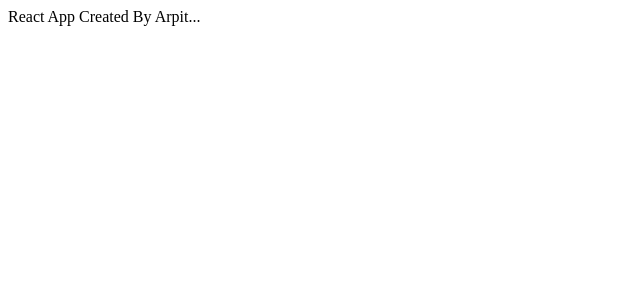
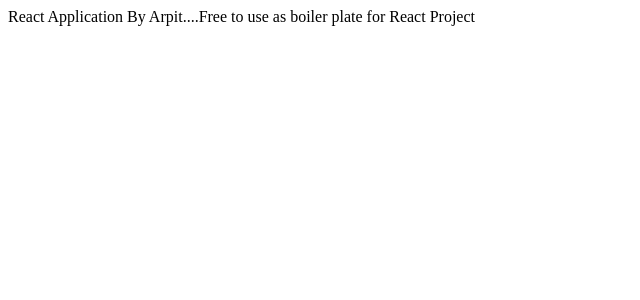
Before and after one commit to ArpitSharma2800/ReactBoilerPlate_Redux-thunk, a React app: page / in a window 1280 px wide. Shown: the top 300 px of the page, without its empty margins (0-640 px from the left). Built offline with nearby package versions, Linux system fonts and the light colour scheme; the HTML template or start-up script is replaced by a standard one.

Commit message:
added jsx format

```diff
--- a/package.json
+++ b/package.json
@@ -1,5 +1,5 @@
 {
-  "name": "boilerCode",
+  "name": "BoilerCode",
   "version": "1.0.0",
   "description": "",
   "main": "index.js",
@@ -21,6 +21,8 @@
   "devDependencies": {
     "@babel/core": "^7.11.6",
     "@babel/plugin-proposal-class-properties": "^7.10.4",
+    "@babel/plugin-transform-react-jsx": "^7.10.4",
+    "@babel/plugin-transform-react-jsx-self": "^7.10.4",
     "@babel/preset-env": "^7.11.5",
     "@babel/preset-react": "^7.10.4",
     "babel-loader": "^8.1.0",
--- a/src/App.js
+++ b/src/App.js
@@ -1,5 +1,10 @@
 import React from "react";
-
+import Test from "./test/test.jsx";
+import "./App.css";
 export default function App() {
-  return <div>React App Created By Arpit...</div>;
+  return (
+    <div className="App">
+      <Test />
+    </div>
+  );
 }
--- /dev/null
+++ b/src/test/test.jsx
@@ -0,0 +1,9 @@
+import React from "react";
+export default function Test() {
+  return (
+    <div className="test">
+      React Application By Arpit....Free to use as boiler plate for React
+      Project
+    </div>
+  );
+}
```
Also changed, not shown: .babelrc, src/App.css (added), 3 other files (tests, documents, lock files or other folders).
